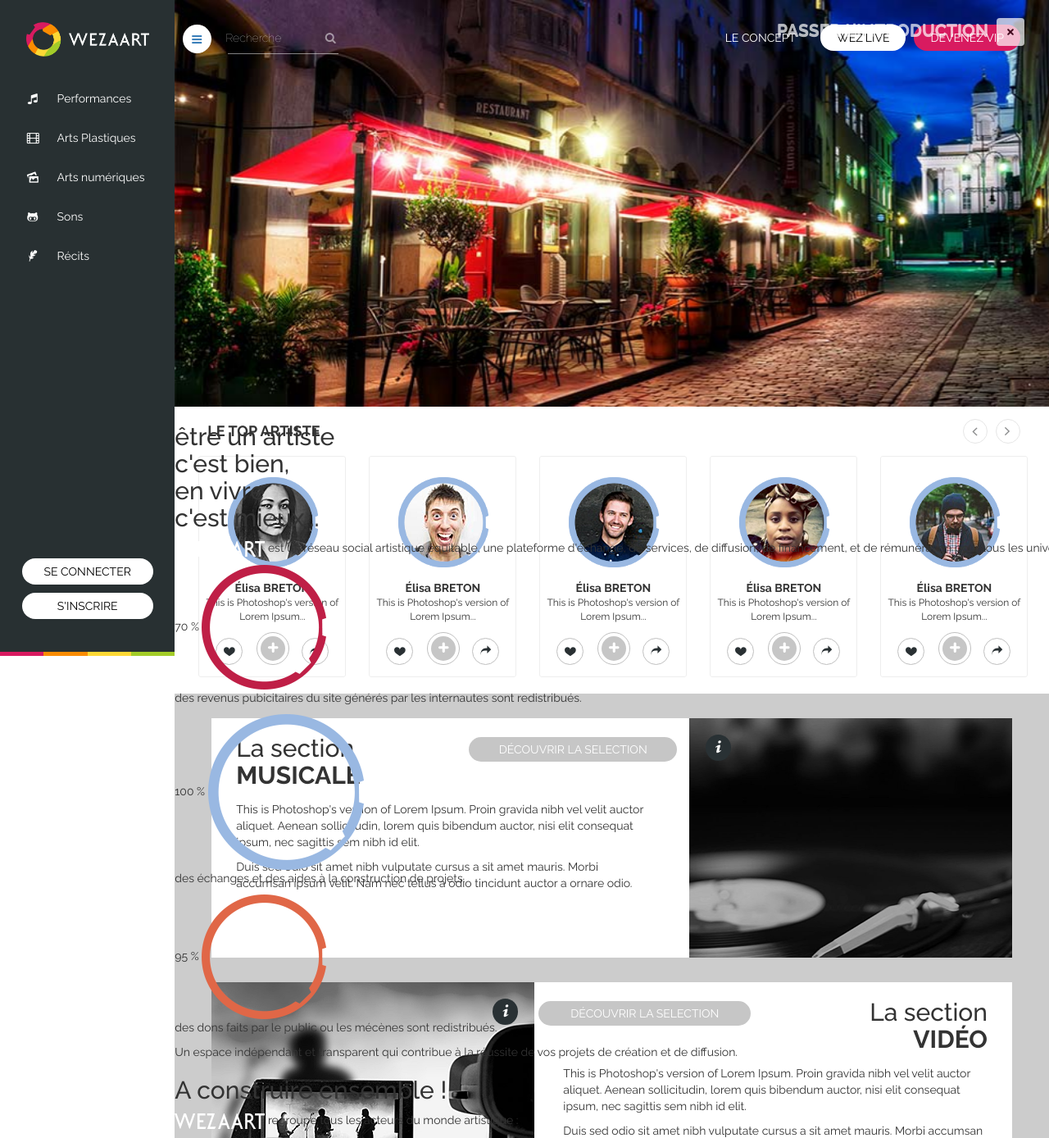
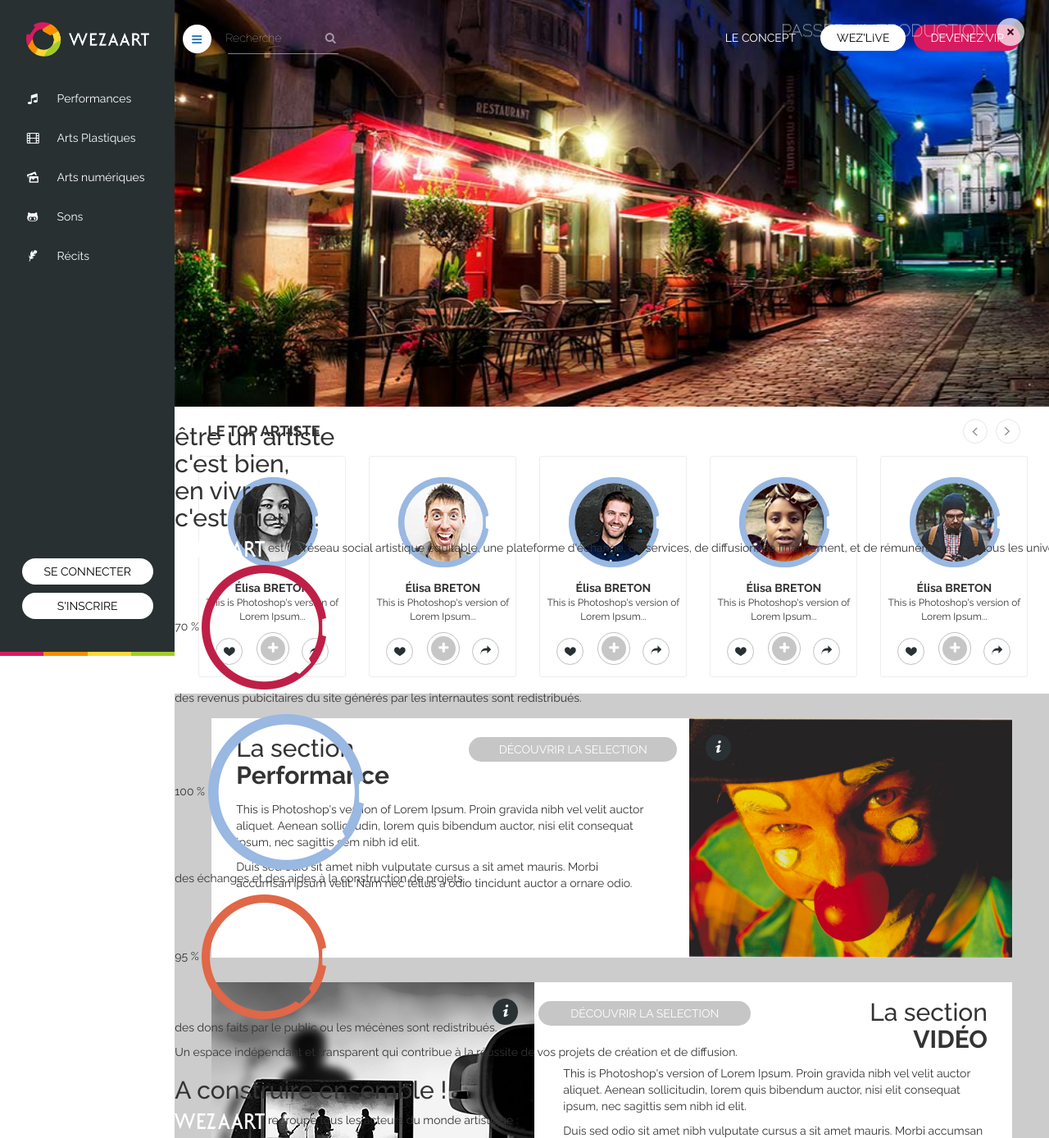
Before and after one commit to Atil41/Wezaart, a PHP site: page /tpl/index.php in a window 1280 px wide. Shown: the top 1388 px of the page at 82% size. Run offline with PHP 8.4, Linux system fonts and the light colour scheme; some libraries are stand-ins or nearby versions.

Commit message:
[update] performance img

```diff
--- a/css/intro.css
+++ b/css/intro.css
@@ -34,9 +34,9 @@
 /* Introduction */
 .intro-box { z-index: 3; position: fixed; width: 100%; height: 100%;}
 .intro-box .intro-head { z-index: 4; position: fixed; top: 0; right: 0;}
-.intro-box .intro-head .close { z-index: 3; position: fixed; top: 22px; right: 30px; text-transform: uppercase; line-height: 30px; color: #FFF; opacity: 0.7; cursor: pointer;}
+.intro-box .intro-head .close { z-index: 3; position: fixed; top: 22px; right: 30px; text-transform: uppercase; line-height: 30px; color: #FFF; opacity: 0.7; cursor: pointer;font-weight: 100;}
 .intro-box .intro-head .close:hover { opacity: 1;}
-.intro-box .intro-head .close .btn { margin-left: 10px; padding: 16px; font-size: 0; vertical-align: middle; background: #FFF url('../images/btn-close.png') no-repeat center;}
+.intro-box .intro-head .close .btn { margin-left: 10px; padding: 16px; font-size: 0; vertical-align: middle; background: #FFF url('../images/btn-close.png') no-repeat center;border-radius: 50%;}
 /* Introduction Slides */
 .intro-box .onepage-wrapper { display: block; z-index: 3; position: fixed !important; top: 0; left: 0; width: 100%; height: 100%; padding: 0;}
 .intro-box .onepage-wrapper .section { position: relative; width: 100%; height: 100%; background: url('../images/bkg-intro.png') repeat center;}
--- a/css/screen.css
+++ b/css/screen.css
@@ -864,11 +864,12 @@ section#content #sectiongauche .imagemusique {
   width: 394px;
   height: 292px;
   display: block;
-  background: url(../images/img-cat-music.png) center top no-repeat;
+  background: url(../images/img-cat-perfo.jpg) center top no-repeat;
   text-decoration: none;
   position: relative;
+  background-size: cover;
 }
-/* line 750, ../sass/screen.scss */
+/* line 751, ../sass/screen.scss */
 section#content #sectiongauche .imagemusique .cercleinfos i {
   font-size: 15px;
   color: #fff;
@@ -881,7 +882,7 @@ section#content #sectiongauche .imagemusique .cercleinfos i {
   -webkit-transition: all 0.3s ease-in-out;
           transition: all 0.3s ease-in-out;
 }
-/* line 761, ../sass/screen.scss */
+/* line 762, ../sass/screen.scss */
 section#content #sectiongauche .imagemusique .textinfos {
   opacity: 0;
   -webkit-transition: all 0.3s ease-in-out;
@@ -895,16 +896,16 @@ section#content #sectiongauche .imagemusique .textinfos {
   color: #fff;
   font-weight: bold;
 }
-/* line 776, ../sass/screen.scss */
+/* line 777, ../sass/screen.scss */
 section#content #sectiongauche .imagemusique:hover .cercleinfos i {
   background: #895993;
   z-index: 1;
 }
-/* line 780, ../sass/screen.scss */
+/* line 781, ../sass/screen.scss */
 section#content #sectiongauche .imagemusique:hover .textinfos {
   opacity: 0.7;
 }
-/* line 785, ../sass/screen.scss */
+/* line 786, ../sass/screen.scss */
 section#content #sectiongauche .imagedesign {
   float: right;
   width: 394px;
@@ -913,7 +914,7 @@ section#content #sectiongauche .imagedesign {
   position: relative;
   background: url(../images/img-cat-design.png) center top no-repeat;
 }
-/* line 792, ../sass/screen.scss */
+/* line 793, ../sass/screen.scss */
 section#content #sectiongauche .imagedesign .cercleinfos i {
   font-size: 15px;
   color: #fff;
@@ -926,7 +927,7 @@ section#content #sectiongauche .imagedesign .cercleinfos i {
   -webkit-transition: all 0.3s ease-in-out;
           transition: all 0.3s ease-in-out;
 }
-/* line 804, ../sass/screen.scss */
+/* line 805, ../sass/screen.scss */
 section#content #sectiongauche .imagedesign .textinfos {
   opacity: 0;
   background: #000;
@@ -940,16 +941,16 @@ section#content #sectiongauche .imagedesign .textinfos {
   -webkit-transition: all 0.3s ease-in-out;
           transition: all 0.3s ease-in-out;
 }
-/* line 819, ../sass/screen.scss */
+/* line 820, ../sass/screen.scss */
 section#content #sectiongauche .imagedesign:hover .cercleinfos i {
   background: #895993;
   z-index: 1;
 }
-/* line 823, ../sass/screen.scss */
+/* line 824, ../sass/screen.scss */
 section#content #sectiongauche .imagedesign:hover .textinfos {
   opacity: 0.7;
 }
-/* line 828, ../sass/screen.scss */
+/* line 829, ../sass/screen.scss */
 section#content #sectiongauche .imagelettres {
   float: right;
   width: 394px;
@@ -958,7 +959,7 @@ section#content #sectiongauche .imagelettres {
   position: relative;
   background: url(../images/img-cat-lettres.png) center top no-repeat;
 }
-/* line 836, ../sass/screen.scss */
+/* line 837, ../sass/screen.scss */
 section#content #sectiongauche .imagelettres .cercleinfos i {
   font-size: 15px;
   color: #fff;
@@ -971,7 +972,7 @@ section#content #sectiongauche .imagelettres .cercleinfos i {
   -webkit-transition: all 0.3s ease-in-out;
           transition: all 0.3s ease-in-out;
 }
-/* line 849, ../sass/screen.scss */
+/* line 850, ../sass/screen.scss */
 section#content #sectiongauche .imagelettres .textinfos {
   opacity: 0;
   background: #000;
@@ -985,40 +986,40 @@ section#content #sectiongauche .imagelettres .textinfos {
   -webkit-transition: all 0.3s ease-in-out;
           transition: all 0.3s ease-in-out;
 }
-/* line 866, ../sass/screen.scss */
+/* line 867, ../sass/screen.scss */
 section#content #sectiongauche .imagelettres:hover .cercleinfos i {
   background: #895993;
   z-index: 1;
 }
-/* line 871, ../sass/screen.scss */
+/* line 872, ../sass/screen.scss */
 section#content #sectiongauche .imagelettres:hover .textinfos {
   opacity: 0.7;
 }
-/* line 877, ../sass/screen.scss */
+/* line 878, ../sass/screen.scss */
 section#content #sectiongauche .clear {
   clear: both;
 }
-/* line 882, ../sass/screen.scss */
+/* line 883, ../sass/screen.scss */
 section#content #sectiondroite {
   margin: 30px;
   background: #fff;
 }
-/* line 886, ../sass/screen.scss */
+/* line 887, ../sass/screen.scss */
 section#content #sectiondroite .textdroite {
   margin: 0 30px 0 30px;
   float: right;
   width: 53%;
 }
-/* line 891, ../sass/screen.scss */
+/* line 892, ../sass/screen.scss */
 section#content #sectiondroite .textdroite .title {
   margin: 20px 0 15px 0;
   text-align: right;
 }
-/* line 895, ../sass/screen.scss */
+/* line 896, ../sass/screen.scss */
 section#content #sectiondroite .textdroite .title .span {
   float: right;
 }
-/* line 899, ../sass/screen.scss */
+/* line 900, ../sass/screen.scss */
 section#content #sectiondroite .textdroite .title .decouvrir {
   color: #fff;
   float: left;
@@ -1030,7 +1031,7 @@ section#content #sectiondroite .textdroite .title .decouvrir {
   text-align: center;
   margin: none;
 }
-/* line 914, ../sass/screen.scss */
+/* line 915, ../sass/screen.scss */
 section#content #sectiondroite .imagevideo {
   float: left;
   width: 394px;
@@ -1039,7 +1040,7 @@ section#content #sectiondroite .imagevideo {
   position: relative;
   background: url(../images/img-cat-video.png) center top no-repeat;
 }
-/* line 922, ../sass/screen.scss */
+/* line 923, ../sass/screen.scss */
 section#content #sectiondroite .imagevideo .cercleinfos i {
   font-size: 15px;
   color: #fff;
@@ -1052,7 +1053,7 @@ section#content #sectiondroite .imagevideo .cercleinfos i {
   -webkit-transition: all 0.3s ease-in-out;
           transition: all 0.3s ease-in-out;
 }
-/* line 935, ../sass/screen.scss */
+/* line 936, ../sass/screen.scss */
 section#content #sectiondroite .imagevideo .textinfos {
   opacity: 0;
   background: #000;
@@ -1067,16 +1068,16 @@ section#content #sectiondroite .imagevideo .textinfos {
   -webkit-transition: all 0.3s ease-in-out;
           transition: all 0.3s ease-in-out;
 }
-/* line 953, ../sass/screen.scss */
+/* line 954, ../sass/screen.scss */
 section#content #sectiondroite .imagevideo:hover .cercleinfos i {
   background: #895993;
   z-index: 1;
 }
-/* line 958, ../sass/screen.scss */
+/* line 959, ../sass/screen.scss */
 section#content #sectiondroite .imagevideo:hover .textinfos {
   opacity: 0.7;
 }
-/* line 964, ../sass/screen.scss */
+/* line 965, ../sass/screen.scss */
 section#content #sectiondroite .imagehappening {
   float: left;
   width: 394px;
@@ -1085,7 +1086,7 @@ section#content #sectiondroite .imagehappening {
   position: relative;
   background: url(../images/img-cat-happening.png) center top no-repeat;
 }
-/* line 972, ../sass/screen.scss */
+/* line 973, ../sass/screen.scss */
 section#content #sectiondroite .imagehappening .cercleinfos i {
   font-size: 15px;
   color: #fff;
@@ -1098,7 +1099,7 @@ section#content #sectiondroite .imagehappening .cercleinfos i {
   -webkit-transition: all 0.3s ease-in-out;
           transition: all 0.3s ease-in-out;
 }
-/* line 985, ../sass/screen.scss */
+/* line 986, ../sass/screen.scss */
 section#content #sectiondroite .imagehappening .textinfos {
   opacity: 0;
   -webkit-transition: all 0.3s ease-in-out;
@@ -1113,20 +1114,20 @@ section#content #sectiondroite .imagehappening .textinfos {
   color: #fff;
   font-weight: bold;
 }
-/* line 1002, ../sass/screen.scss */
+/* line 1003, ../sass/screen.scss */
 section#content #sectiondroite .imagehappening:hover .cercleinfos i {
   background: #895993;
   z-index: 1;
 }
-/* line 1007, ../sass/screen.scss */
+/* line 1008, ../sass/screen.scss */
 section#content #sectiondroite .imagehappening:hover .textinfos {
   opacity: 0.7;
 }
-/* line 1013, ../sass/screen.scss */
+/* line 1014, ../sass/screen.scss */
 section#content #sectiondroite .clear {
   clear: both;
 }
-/* line 1018, ../sass/screen.scss */
+/* line 1019, ../sass/screen.scss */
 section#content #profilhead {
   display: block;
   width: 100%;
@@ -1135,13 +1136,13 @@ section#content #profilhead {
   background-size: cover;
   position: relative;
 }
-/* line 1025, ../sass/screen.scss */
+/* line 1026, ../sass/screen.scss */
 section#content #profilhead .title {
   position: absolute;
   top: 70px;
   left: 20px;
 }
-/* line 1029, ../sass/screen.scss */
+/* line 1030, ../sass/screen.scss */
 section#content #profilhead .title h1 {
   text-transform: uppercase;
   z-index: 1;
@@ -1149,7 +1150,7 @@ section#content #profilhead .title h1 {
   color: #FFF;
   float: left;
 }
-/* line 1036, ../sass/screen.scss */
+/* line 1037, ../sass/screen.scss */
 section#content #profilhead .title h2 {
   text-transform: uppercase;
   z-index: 1;
@@ -1159,7 +1160,7 @@ section#content #profilhead .title h2 {
   margin-top: 26px;
   margin-left: 10px;
 }
-/* line 1046, ../sass/screen.scss */
+/* line 1047, ../sass/screen.scss */
 section#content #profilhead #filter {
   position: absolute;
   bottom: 0;
@@ -1167,33 +1168,33 @@ section#content #profilhead #filter {
   background-color: rgba(41, 48, 51, 0.5);
   padding: 5px 20px;
 }
-/* line 1052, ../sass/screen.scss */
+/* line 1053, ../sass/screen.scss */
 section#content #profilhead #filter * {
   float: left;
   display: inline-block;
 }
-/* line 1056, ../sass/screen.scss */
+/* line 1057, ../sass/screen.scss */
 section#content #profilhead #filter button {
   background: none;
   border: 0;
   color: #FFF;
   opacity: 0.5;
 }
-/* line 1061, ../sass/screen.scss */
+/* line 1062, ../sass/screen.scss */
 section#content #profilhead #filter button.active {
   opacity: 1;
 }
-/* line 1065, ../sass/screen.scss */
+/* line 1066, ../sass/screen.scss */
 section#content #profilhead #filter p {
   color: #fff;
   margin: 0 30px;
   line-height: 22px;
 }
-/* line 1073, ../sass/screen.scss */
+/* line 1074, ../sass/screen.scss */
 section#content #wezuploadedwrap #Container .mix {
   display: none;
 }
-/* line 1076, ../sass/screen.scss */
+/* line 1077, ../sass/screen.scss */
 section#content #wezuploadedwrap #Container .wezuploaded {
   width: 180px;
   height: 220px;
@@ -1202,7 +1203,7 @@ section#content #wezuploadedwrap #Container .wezuploaded {
   margin: 10px;
   position: relative;
 }
-/* line 1084, ../sass/screen.scss */
+/* line 1085, ../sass/screen.scss */
 section#content #wezuploadedwrap #Container .wezuploaded a {
   border-radius: 3px;
   display: block;
@@ -1212,11 +1213,11 @@ section#content #wezuploadedwrap #Container .wezuploaded a {
   background-size: cover;
   background-position: center;
 }
-/* line 1093, ../sass/screen.scss */
+/* line 1094, ../sass/screen.scss */
 section#content #wezuploadedwrap #Container .wezuploaded a:hover span {
   opacity: 1;
 }
-/* line 1097, ../sass/screen.scss */
+/* line 1098, ../sass/screen.scss */
 section#content #wezuploadedwrap #Container .wezuploaded a span {
   position: absolute;
   bottom: 0px;
@@ -1231,48 +1232,48 @@ section#content #wezuploadedwrap #Container .wezuploaded a span {
   filter: progid:DXImageTransform.Microsoft.gradient( startColorstr='#00000000', endColorstr='#a6000000',GradientType=0 );
   /* IE6-9 */
 }
-/* line 1114, ../sass/screen.scss */
+/* line 1115, ../sass/screen.scss */
 section#content .footer {
   padding: 30px;
   border-top: 1px solid #c4c4c4;
   overflow: hidden;
   line-height: 30px;
 }
-/* line 1119, ../sass/screen.scss */
+/* line 1120, ../sass/screen.scss */
 section#content .footer a {
   color: #000 !important;
 }
-/* line 1123, ../sass/screen.scss */
+/* line 1124, ../sass/screen.scss */
 section#content .footer p {
   background: transparent;
   margin: 0;
 }
-/* line 1127, ../sass/screen.scss */
+/* line 1128, ../sass/screen.scss */
 section#content .footer .info {
   float: left;
 }
-/* line 1129, ../sass/screen.scss */
+/* line 1130, ../sass/screen.scss */
 section#content .footer .info ul li {
   float: left;
   margin-right: 10px;
   font-weight: bold;
 }
-/* line 1134, ../sass/screen.scss */
+/* line 1135, ../sass/screen.scss */
 section#content .footer .info ol li {
   float: left;
   margin-right: 10px;
   opacity: 0.6;
 }
-/* line 1140, ../sass/screen.scss */
+/* line 1141, ../sass/screen.scss */
 section#content .footer .copyright {
   float: right;
   text-align: right;
 }
-/* line 1143, ../sass/screen.scss */
+/* line 1144, ../sass/screen.scss */
 section#content .footer .copyright p {
   font-weight: bold;
 }
-/* line 1146, ../sass/screen.scss */
+/* line 1147, ../sass/screen.scss */
 section#content .footer .copyright span {
   opacity: 0.6;
 }
--- a/sass/screen.scss
+++ b/sass/screen.scss
@@ -744,9 +744,10 @@ section#content {
             width: 394px;
             height: 292px;
             display: block;
-            background: url(../images/img-cat-music.png) center top no-repeat;
+            background: url(../images/img-cat-perfo.jpg) center top no-repeat;
             text-decoration: none;
             position:relative;
+            background-size:cover;
             .cercleinfos i{
                 font-size:15px;
                 color:#fff;
--- a/tpl/home.php
+++ b/tpl/home.php
@@ -141,7 +141,7 @@
             <div class="title">
                 <span class="h2">
                     La section<br/>
-                    <strong>MUSICALE</strong>
+                    <strong>Performance</strong>
                 </span>
                 <a href="#"><div class="decouvrir">DÉCOUVRIR LA SELECTION</div></a>
             </div>
```
Also changed, not shown: images/img-cat-perfo.jpg (added).
